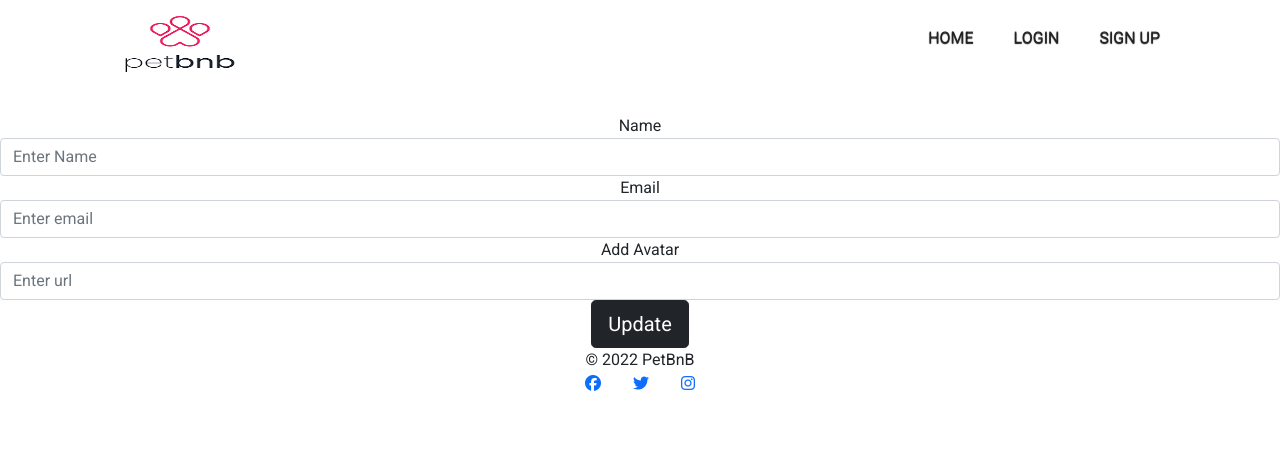
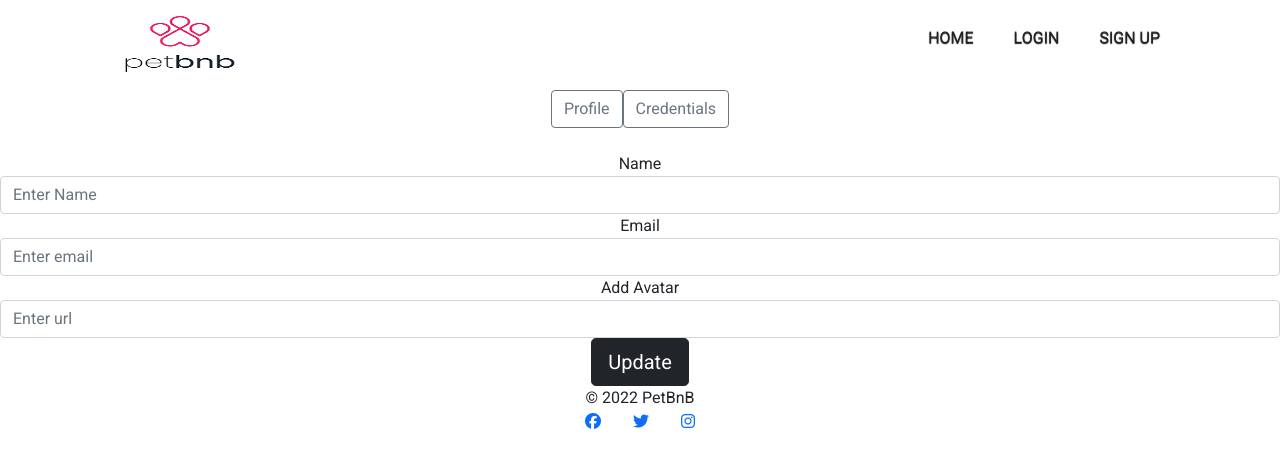
Before and after one commit to shivani1406/petbnb, a React (Create React App) app in the folder react-front-end/: page /userProfile in a window 1280 px wide. Shown: the top 468 px of the page. Built offline with nearby package versions, Linux system fonts and the light colour scheme; what react-alert-template-basic would draw is missing.

Commit message:
fixed display

```diff
--- a/react-front-end/src/App.css
+++ b/react-front-end/src/App.css
@@ -253,6 +253,9 @@ height: 550px;
 ._profile{
   margin-top: 90px;
 }
+#profile{
+  display: none;
+}
 .app__admin {
   margin-top: 90px;
   /* margin-bottom: 80px; */
--- a/react-front-end/src/components/userProfile.js
+++ b/react-front-end/src/components/userProfile.js
@@ -9,13 +9,26 @@ export default function userProfile() {
   const [email, setEmail] = useState("");
   const [password, setPassword] = useState("");
   const [avatar, setAvatar] = useState("");
-
+  function myFunction() {
+    var x = document.getElementById("home");
+    var y = document.getElementById("profile");
+    if (x.style.display === "none" && y.style.display === "block") {
+      x.style.display = "block";
+      y.style.display = "none" ;
+    }
+    else {
+      x.style.display = "none";
+      y.style.display = "block";
+    }
+  }
   return(
 
 
   <div className="_profile">
 <div id="myTabContent" className="tab-content">
-  <div className="tab-pane fade active show" id="home">
+<button type="button" className="btn btn-outline-secondary" onClick={myFunction}>Profile</button>
+<button type="button" className="btn btn-outline-secondary" onClick={myFunction}>Credentials</button>
+  <div id="home">
      <form >
       <img src={avatar} className="propertyTile__img" alt=""/>
                         <div className="form-group">
@@ -49,7 +62,7 @@ export default function userProfile() {
 </form>
 
   </div>
-  <div className="tab-pane fade" id="profile">
+  <div id="profile">
     <p>Food truck fixie locavore, accusamus mcsweeney's marfa nulla single-origin coffee squid. Exercitation +1 labore velit, blog sartorial PBR leggings next level wes anderson artisan four loko farm-to-table craft beer twee. Qui photo booth letterpress, commodo enim craft beer mlkshk aliquip jean shorts ullamco ad vinyl cillum PBR. Homo nostrud organic, assumenda labore aesthetic magna delectus mollit.</p>
   </div>
   {/* <div class="tab-pane fade" id="dropdown1">
```
